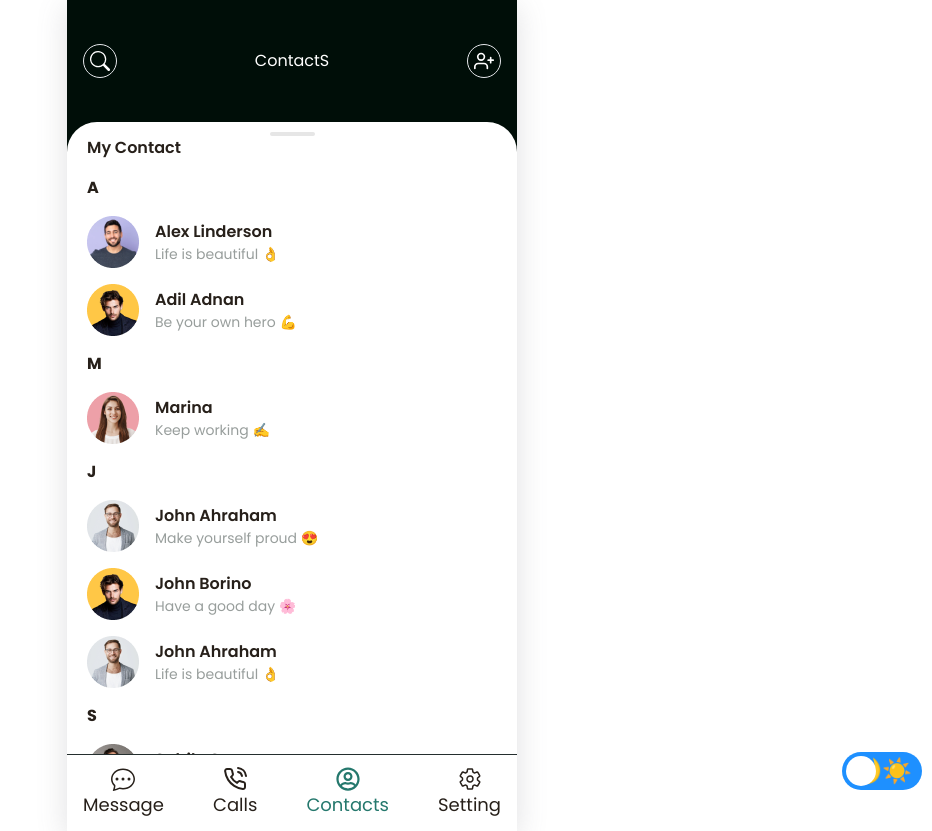
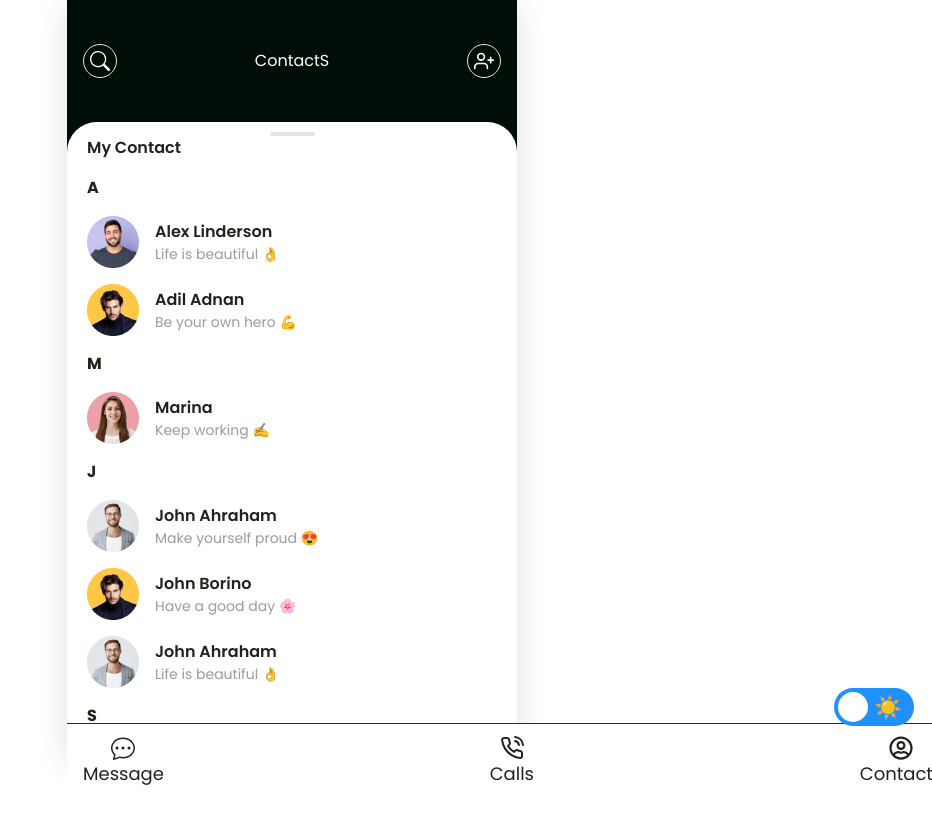
Before and after one commit to preeti28dec/dating-app, a Next.js app: page /contact in a window 1280 px wide. Shown: the whole page, without its empty margins (348-1280 px from the left). After the commit the page ends 800 px from the top, so only its background shows below. Built offline with nearby package versions, Linux system fonts and the light colour scheme.

Commit message:
added multiple pages

```diff
--- a/pages/calls.tsx
+++ b/pages/calls.tsx
@@ -11,6 +11,7 @@ import { IoSettingsOutline } from "react-icons/io5";
 import { TbPhoneCall } from "react-icons/tb";
 import { VscCallIncoming, VscCallOutgoing } from "react-icons/vsc";
 import { AiOutlineClose } from "react-icons/ai";
+import Footer from "./components/footer";
 const userList = [
   {
     id: 1,
@@ -128,7 +129,6 @@ export default function Calls() {
   const [search, setSearch] = useState("");
   return (
     <Root>
-      <ThemeToggle />
       <Header
         title={
           <>
@@ -170,7 +170,7 @@ export default function Calls() {
       <div className='user_list'>
         <div className='text_empty'></div>
         <div className='font-semibold'>Recent</div>
-        <div>
+        <div className="pb-8">
           {userList
             .filter((i) => {
               if (search === "") {
@@ -219,32 +219,10 @@ export default function Calls() {
             })}
         </div>
       </div>
-      <div className='footer'>
-        <Link href='/message'>
-          <div className=''>
-            <BsChatDots className='mx-auto' />
-            <div className='text-lg'>Message</div>
-          </div>
-        </Link>
-        <Link href='/calls'>
-          <div className='text-[#25786d]'>
-            <FiPhoneCall className='mx-auto' />
-            <div className='text-lg'>Calls</div>
-          </div>
-        </Link>
-        <Link href='/contact'>
-          <div>
-            <FaRegUserCircle className='mx-auto' />
-            <div className='text-lg'>Contacts</div>
-          </div>
-        </Link>
-        <Link href='/setting'>
-          <div>
-            <IoSettingsOutline className='mx-auto' />
-            <div className='text-lg'>Setting</div>
-          </div>
-        </Link>
-      </div>
+      <div className='absolute right-2 bottom-16 z-10'>
+          <ThemeToggle />
+        </div>
+      <Footer />
     </Root>
   );
 }
@@ -270,16 +248,7 @@ const Root = styled.div`
     border-radius: 100px;
     background-color: #e6e6e6;
   }
-  .footer {
-    background-color: var(--color-bg-primary);
-    display: flex;
-    align-items: center;
-    justify-content: space-between;
-    padding: 12px 16px;
-    font-size: 24px;
-    line-height: 32px;
-    border-top: 1px solid #242e2e;
-  }
+
   .input_section {
     position: relative;
     background: #f3f6f6;
--- a/pages/components/ThemeToggle.tsx
+++ b/pages/components/ThemeToggle.tsx
@@ -11,8 +11,10 @@ export default function ThemeToggle() {
   return (
     <ToggleButton type='button' onClick={() => setActiveTheme(inactiveTheme)}>
       <ToggleThumb theme={activeTheme} />
-      <span>🌙</span>
-      <span>☀️</span>
+      <div className="flex gap-2 items-center">
+        <div>🌙</div>
+        <div>☀️</div>
+      </div>
     </ToggleButton>
   );
 }
@@ -24,7 +26,7 @@ const ToggleButton = styled.button`
   position: absolute;
   bottom: 10px;
   right: 10px;
-  font-size: 1.5rem;
+  font-size: 1.4rem;
   line-height: 1;
   width: var(--toggle-width);
   height: var(--toggle-height);
--- /dev/null
+++ b/pages/components/footer/index.tsx
@@ -0,0 +1,52 @@
+import Link from "next/link";
+import React from "react";
+import { BsChatDots } from "react-icons/bs";
+import { FaRegUserCircle } from "react-icons/fa";
+import { FiPhoneCall } from "react-icons/fi";
+import { IoSettingsOutline } from "react-icons/io5";
+import styled from "styled-components";
+
+export default function Footer() {
+  return (
+    <Root className='footer'>
+      <Link href='/message'>
+        <div className=''>
+          <BsChatDots className='mx-auto' />
+          <div className='text-lg'>Message</div>
+        </div>
+      </Link>
+      <Link href='/calls'>
+        <div>
+          <FiPhoneCall className='mx-auto' />
+          <div className='text-lg'>Calls</div>
+        </div>
+      </Link>
+      <Link href='/contact'>
+        <div>
+          <FaRegUserCircle className='mx-auto' />
+          <div className='text-lg'>Contacts</div>
+        </div>
+      </Link>
+      <Link href='/setting'>
+        <div>
+          <IoSettingsOutline className='mx-auto' />
+          <div className='text-lg'>Setting</div>
+        </div>
+      </Link>
+    </Root>
+  );
+}
+
+const Root = styled.div`
+  position: fixed;
+  bottom: 0;
+  width: 100%;
+  background-color: var(--color-bg-primary);
+  display: flex;
+  align-items: center;
+  justify-content: space-between;
+  padding: 12px 16px;
+  font-size: 24px;
+  line-height: 32px;
+  border-top: 1px solid #242e2e;
+`;
--- a/pages/components/login/index.tsx
+++ b/pages/components/login/index.tsx
@@ -53,10 +53,13 @@ export default function Login() {
 
 const Root = styled.div`
   background-color: black;
-  height: 100vh;
+  height: 100%;
   left: 24px;
   top: 124px;
-  padding: 40px;
+  padding: 4% 40px;
+  /* display: flex;
+  flex-direction: column;
+  justify-content: space-between; */
 
   .Connect {
     font-weight: 400;
--- a/pages/contact.tsx
+++ b/pages/contact.tsx
@@ -8,6 +8,7 @@ import { FiPhoneCall, FiUserPlus } from "react-icons/fi";
 import { FaRegUserCircle } from "react-icons/fa";
 import { IoSettingsOutline } from "react-icons/io5";
 import { AiOutlineClose } from "react-icons/ai";
+import Footer from "./components/footer";
 const userList = [
   {
     id: 1,
@@ -75,7 +76,7 @@ export default function Contact() {
   // const oderUserList = userList.sort((a, b) =>
   //   a.name.localeCompare(b.name, "es", { sensitivity: "base" })
   // );
-  let data = userList.reduce((r:any, e:any) => {
+  let data = userList.reduce((r: any, e: any) => {
     let alphabet = e.name[0];
     if (!r[alphabet]) r[alphabet] = { alphabet, record: [e] };
     else r[alphabet].record.push(e);
@@ -85,7 +86,6 @@ export default function Contact() {
 
   return (
     <Root>
-      <ThemeToggle />
       <Header
         title={
           <>
@@ -127,9 +127,9 @@ export default function Contact() {
       <div className='user_list'>
         <div className='text_empty'></div>
         <div className='font-semibold'>My Contact</div>
-        <div>
+        <div className='pb-8'>
           {result
-            .filter((i:any) => {
+            .filter((i: any) => {
               if (search === "") {
                 return i;
               } else if (
@@ -166,30 +166,10 @@ export default function Contact() {
             })}
         </div>
       </div>
-      <div className='footer'>
-        <Link href='/message'>
-          <div className=''>
-            <BsChatDots className='mx-auto' />
-            <div className='text-lg'>Message</div>
-          </div>
-        </Link>
-        <Link href='/calls'>
-          <div className=''>
-            <FiPhoneCall className='mx-auto' />
-            <div className='text-lg'>Calls</div>
-          </div>
-        </Link>
-        <div className='text-[#25786d]'>
-          <FaRegUserCircle className='mx-auto' />
-          <div className='text-lg'>Contacts</div>
-        </div>
-        <Link href='/setting'>
-          <div>
-            <IoSettingsOutline className='mx-auto' />
-            <div className='text-lg'>Setting</div>
-          </div>
-        </Link>
+      <div className='absolute right-2 bottom-16 z-10'>
+        <ThemeToggle />
       </div>
+      <Footer />
     </Root>
   );
 }
@@ -215,16 +195,7 @@ const Root = styled.div`
     border-radius: 100px;
     background-color: #e6e6e6;
   }
-  .footer {
-    background-color: var(--color-bg-primary);
-    display: flex;
-    align-items: center;
-    justify-content: space-between;
-    padding: 12px 16px;
-    font-size: 24px;
-    line-height: 32px;
-    border-top: 1px solid #242e2e;
-  }
+
   .input_section {
     position: relative;
     background: #f3f6f6;
--- a/pages/home.tsx
+++ b/pages/home.tsx
@@ -3,11 +3,9 @@ import React, { useState, useEffect } from "react";
 import styled from "styled-components";
 import Header from "./components/header";
 import ThemeToggle from "./components/ThemeToggle";
-import { FiPhoneCall } from "react-icons/fi";
-import { FaRegUserCircle } from "react-icons/fa";
-import { IoSettingsOutline } from "react-icons/io5";
-import { BsChatDots, BsSearch } from "react-icons/bs";
+import {BsSearch } from "react-icons/bs";
 import { AiOutlineClose } from "react-icons/ai";
+import Footer from "./components/footer";
 const SliderTab = [
   {
     id: 1,
@@ -137,10 +135,8 @@ export default function Home() {
   const [search, setSearch] = useState("");
 
   return (
+    <>
       <Container>
-      {/* <div className="absolute bottom-5"> */}
-      <ThemeToggle />
-      {/* </div> */}
         <Header
           title={
             <>
@@ -182,7 +178,9 @@ export default function Home() {
                   {SliderTab.map((i: any, ind: any) => {
                     return (
                       <div className=' my-2' key={ind}>
-                      <div className={"flex flex-col items-center text-white"}>
+                        <div
+                          className={"flex flex-col items-center text-white"}
+                        >
                           <div className={`rounded-full ${i.color} p-1 border`}>
                             <img src={i.img} alt={i.name} />
                           </div>
@@ -198,9 +196,10 @@ export default function Home() {
             </>
           }
         />
+
         <div className='user_list'>
           <div className='text_empty'></div>
-        <div>
+          <div className='pb-4'>
             {userList
               .filter((i) => {
                 if (search === "") {
@@ -214,7 +213,7 @@ export default function Home() {
               .map((i: any, ind: any) => {
                 return (
                   <div key={ind} className='flex justify-between items-center'>
-                  <div className='flex  items-center gap-4 my-4'>
+                    <div className='flex  items-center gap-4 my-4 '>
                       <div>
                         <img src={i.img} alt={i.name} />
                       </div>
@@ -238,45 +237,24 @@ export default function Home() {
               })}
           </div>
         </div>
-      <div className='footer'>
-        <Link href='/message'>
-          <div className=''>
-            <BsChatDots className='mx-auto' />
-            <div className='text-lg'>Message</div>
+        <div className='absolute right-2 bottom-16 z-10'>
+          <ThemeToggle />
         </div>
-        </Link>
-        <Link href='/calls'>
-          <div>
-            <FiPhoneCall className='mx-auto' />
-            <div className='text-lg'>Calls</div>
-          </div>
-        </Link>
-        <Link href='/contact'>
-          <div>
-            <FaRegUserCircle className='mx-auto' />
-            <div className='text-lg'>Contacts</div>
-          </div>
-        </Link>
-        <Link href='/setting'>
-          <div>
-            <IoSettingsOutline className='mx-auto' />
-            <div className='text-lg'>Setting</div>
-          </div>
-        </Link>
-      </div>
+        <Footer />
       </Container>
+    </>
   );
 }
 const Container = styled.div`
+  height: 100%;
   background-color: var(--color-profile);
-  /* height: 100vh; */
   .user_list {
     background-color: var(--color-bg-primary);
     width: 100%;
     height: 66vh;
     overflow: hidden;
     overflow-y: scroll;
-    padding: 10px 20px;
+    padding: 15px 20px 30px 20px;
     border-radius: 30px 30px 0px 0px;
   }
   .user_list::-webkit-scrollbar {
@@ -288,16 +266,6 @@ const Container = styled.div`
     height: 4px;
     border-radius: 100px;
     background-color: #e6e6e6;
-  }
-  .footer {
-    background-color: var(--color-bg-primary);
-    display: flex;
-    align-items: center;
-    justify-content: space-between;
-    padding: 6px 16px;
-    font-size: 24px;
-    line-height: 32px;
-    border-top: 1px solid #242e2e;
   }
   .input_section {
     position: relative;
--- a/pages/index.tsx
+++ b/pages/index.tsx
@@ -21,7 +21,5 @@ export default function Home() {
   );
 }
 const Container = styled.div`
-  /* max-width: 450px;
-  width: 100%;
-  margin: auto; */
+  height: 100vh;
 `;
--- a/pages/setting.tsx
+++ b/pages/setting.tsx
@@ -11,11 +11,11 @@ import { IoSettingsOutline } from "react-icons/io5";
 import { IoNotificationsOutline } from "react-icons/io5";
 import { HiOutlineKey } from "react-icons/hi";
 import { MdOutlineQrCodeScanner } from "react-icons/md";
+import Footer from "./components/footer";
 
 export default function setting() {
   return (
     <Root>
-      <ThemeToggle />
       <Header
         title={
           <>
@@ -47,7 +47,7 @@ export default function setting() {
           </div>
         </Link>
         <hr />
-        <div>
+        <div className='pb-4'>
           <div className='flex px-6 my-8 items-center gap-4'>
             <div className='p-3 rounded-full text '>
               <HiOutlineKey className='text-2xl text-[#797c7b]' />
@@ -111,28 +111,10 @@ export default function setting() {
           </div>
         </div>
       </div>
-      <div className='footer'>
-        <Link href='/message'>
-          <div className=''>
-            <BsChatDots className='mx-auto' />
-            <div className='text-lg'>Message</div>
-          </div>
-        </Link>
-        <Link href='/calls'>
-          <div className=''>
-            <FiPhoneCall className='mx-auto' />
-            <div className='text-lg'>Calls</div>
-          </div>
-        </Link>
-        <div>
-          <FaRegUserCircle className='mx-auto' />
-          <div className='text-lg'>Contacts</div>
-        </div>
-        <div className='text-[#25786d]'>
-          <IoSettingsOutline className='mx-auto' />
-          <div className='text-lg'>Setting</div>
-        </div>
+      <div className='absolute right-2 bottom-16 z-10'>
+        <ThemeToggle />
       </div>
+      <Footer />
     </Root>
   );
 }
@@ -163,14 +145,4 @@ const Root = styled.div`
     border-radius: 100px;
     background-color: #e6e6e6;
   }
-  .footer {
-    background-color: var(--color-bg-primary);
-    display: flex;
-    align-items: center;
-    justify-content: space-between;
-    padding: 13px 16px;
-    font-size: 24px;
-    line-height: 32px;
-    border-top: 1px solid #242e2e;
-  }
 `;
--- a/pages/sign-up.tsx
+++ b/pages/sign-up.tsx
@@ -165,9 +165,6 @@ export default function SingUpPage() {
   );
 }
 const Container = styled.div`
-  /* max-width: 450px;
-  width: 100%;
-  margin: auto; */
   height: 100vh;
   .input {
     border: 1px solid gray;
```
Also changed, not shown: pages/message.tsx (+41 -23 lines), 1 other file (tests, documents, lock files or other folders). Lines whose indentation alone changed are shown as unchanged.
